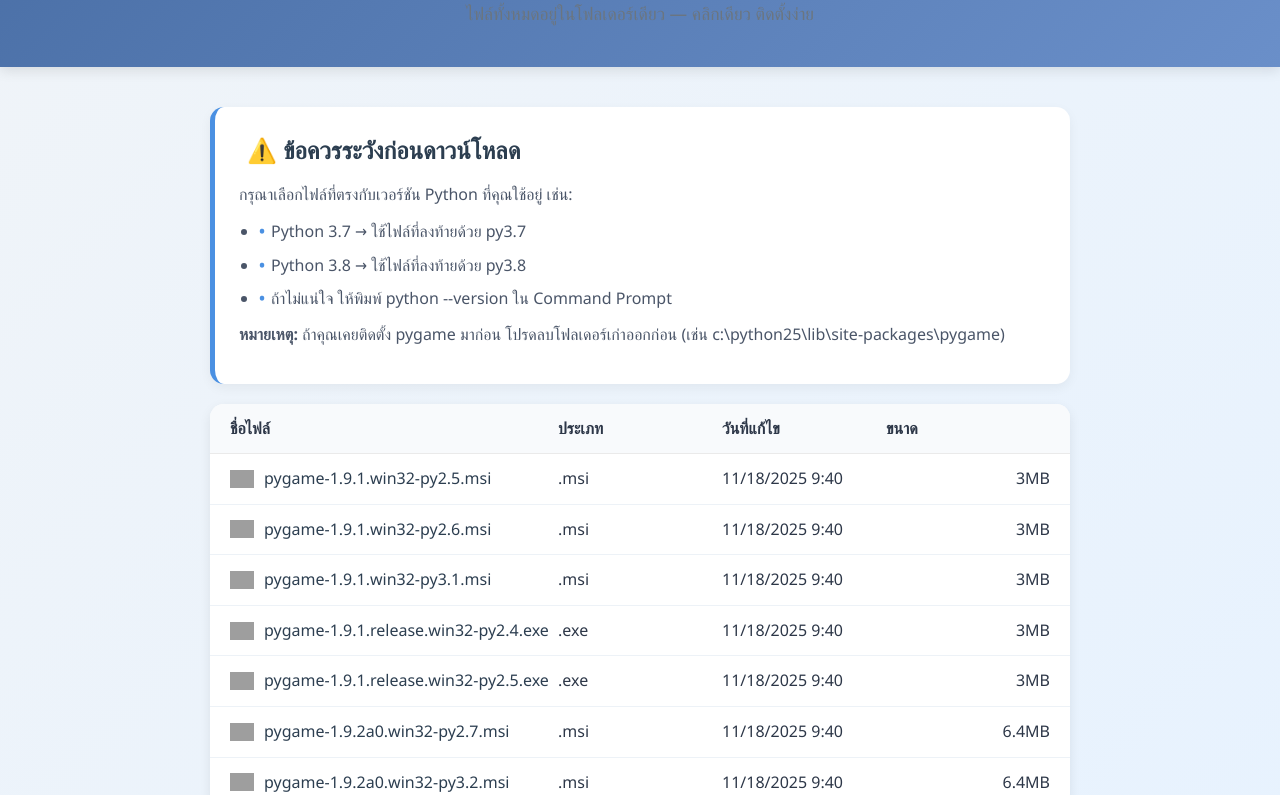
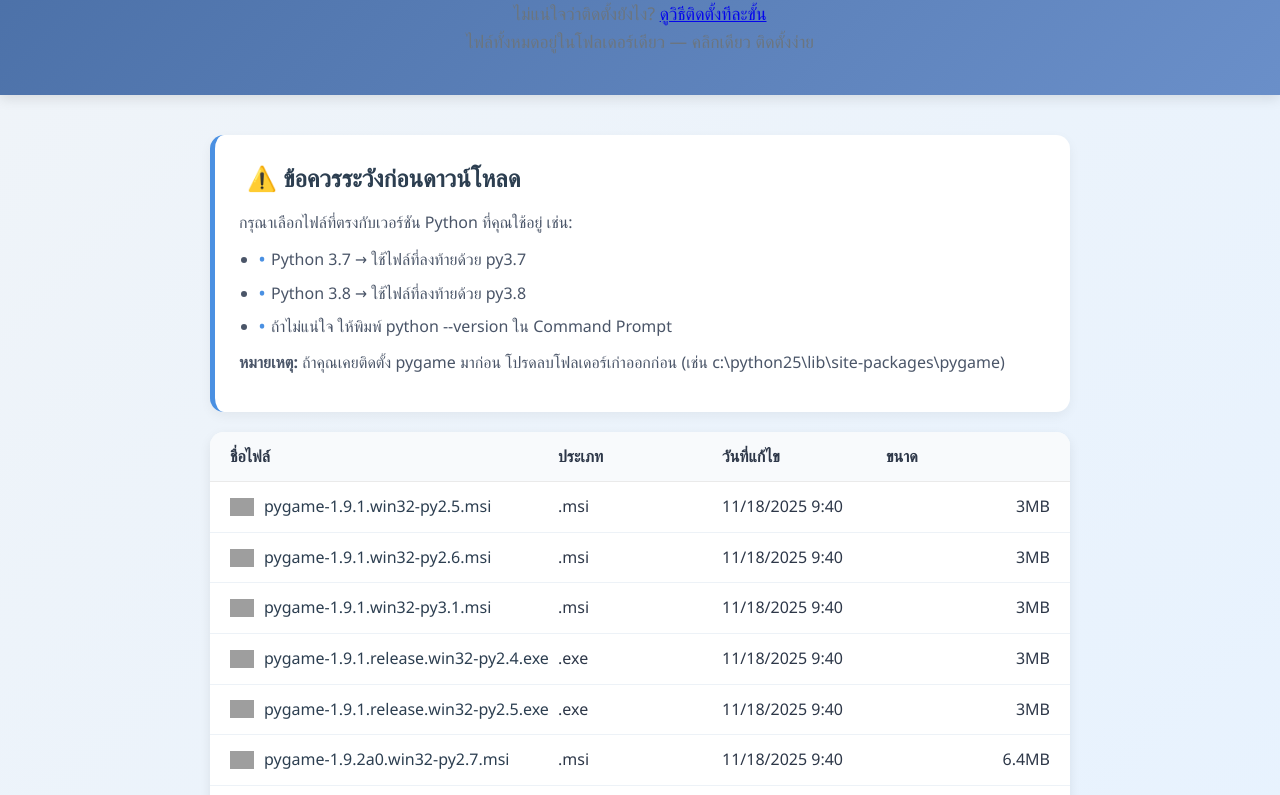
Before and after one commit to nerx999/websitenoppakao, a plain HTML site: page pygame_download.html in a window 1280 px wide. Shown: the part 115-910 px from the top of the page. Drawn offline with Linux system fonts and the light colour scheme; grey boxes are pictures that could not be loaded.

Commit message:
Update pygame_download.html

```diff
--- a/pygame_download.html
+++ b/pygame_download.html
@@ -16,6 +16,7 @@
   </div>
 
   <h1> ดาวน์โหลด Pygame สำหรับ Windows</h1>
+  <p>ไม่แน่ใจว่าติดตั้งยังไง? <a href="how_to_install.html">ดูวิธีติดตั้งทีละขั้น</a></p>
   <p>ไฟล์ทั้งหมดอยู่ในโฟลเดอร์เดียว — คลิกเดียว ติดตั้งง่าย</p>
 </header>
   <main>
```
